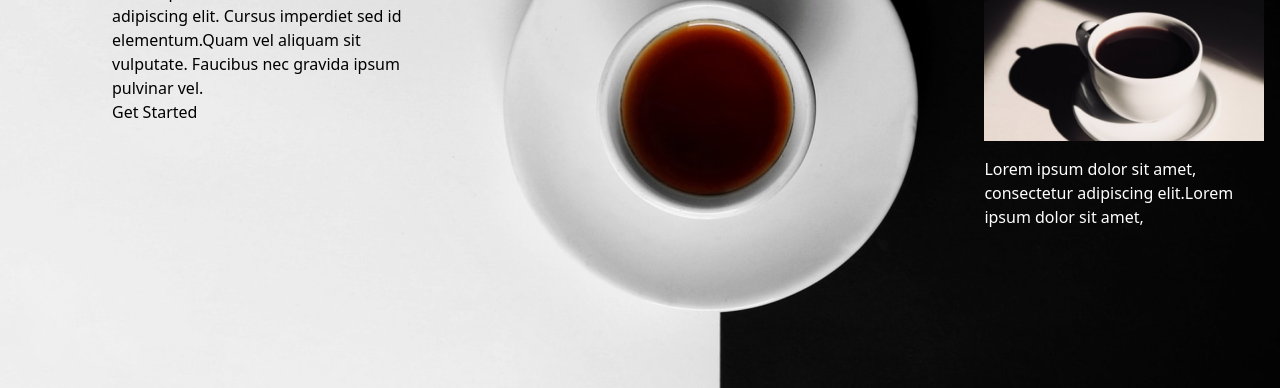
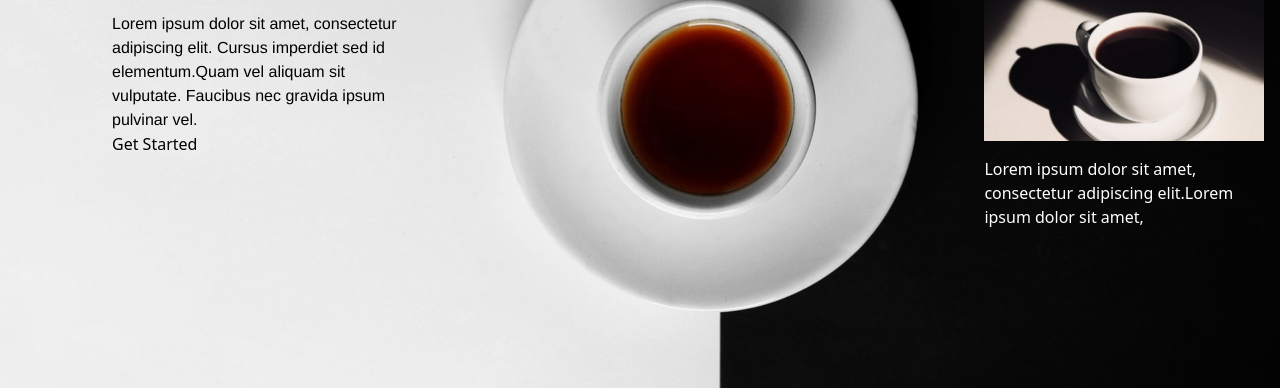
Before and after one commit to elamuhombe/gomycode-50-design-challenges, a plain HTML site: page 04.coffee/index.html in a window 1280 px wide. Shown: the part 412-800 px from the top of the page. Drawn offline with nearby package versions, Linux system fonts and the light colour scheme; a web font is replaced by a local one.

Commit message:
chore: Add mt-8 and banner-text classes to div element

```diff
--- a/04.coffee/index.html
+++ b/04.coffee/index.html
@@ -16,7 +16,7 @@
         <!-- hero-banner-heading -->
         <h1 class="text-7xl font-bold">Coffee is <br> a language<br>in itself</h1>
         <!-- hero-banner-text -->
-        <div>Lorem ipsum dolor sit amet, consectetur <br>adipiscing elit. Cursus imperdiet sed id
+        <div class="mt-8 banner-text">Lorem ipsum dolor sit amet, consectetur <br>adipiscing elit. Cursus imperdiet sed id
             <br>elementum.Quam vel aliquam sit <br>vulputate. Faucibus nec gravida ipsum
             <br>pulvinar vel.</div>
             <!-- CTA Button -->
```
